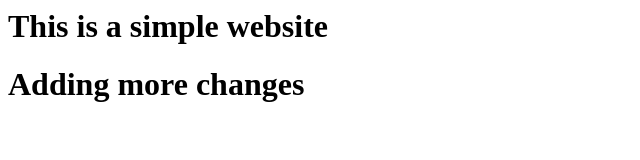
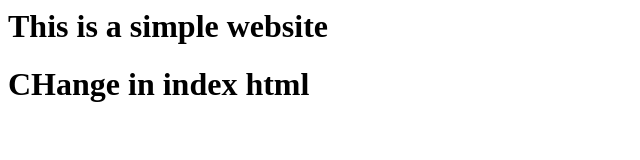
Before and after one commit to julianallenderussek/innotech_demo2, a plain HTML site: page index.html in a window 1280 px wide. Shown: the whole page, without its empty margins (0-640 px from the left). Drawn offline with Linux system fonts and the light colour scheme.

```diff
--- a/index.html
+++ b/index.html
@@ -7,6 +7,6 @@
 <body>
   <h1>This is a simple website</h1>
 
-  <h1>Adding more changes</h1>
+  <h1>CHange in index html</h1>
 </body>
 </html>
```
Also changed, not shown: images/image.txt (added).
